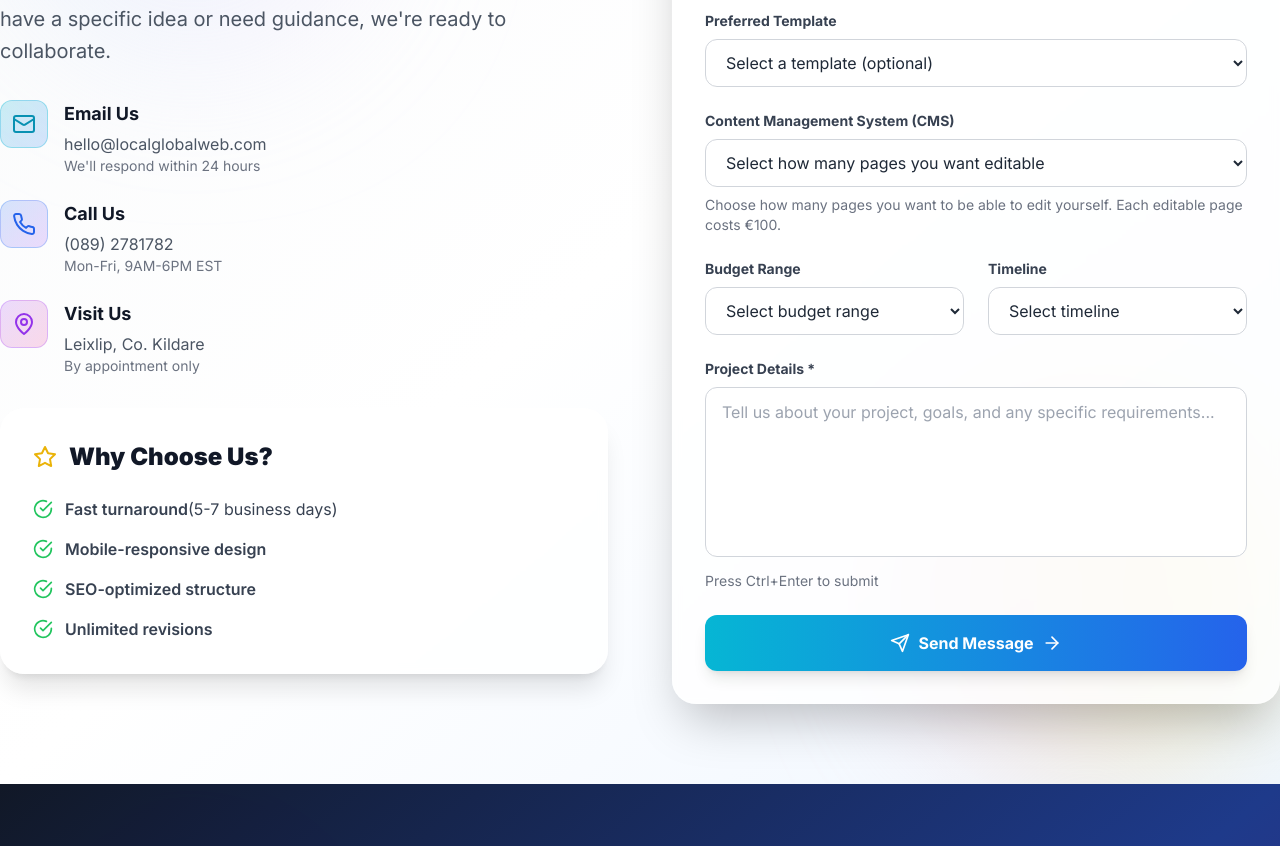
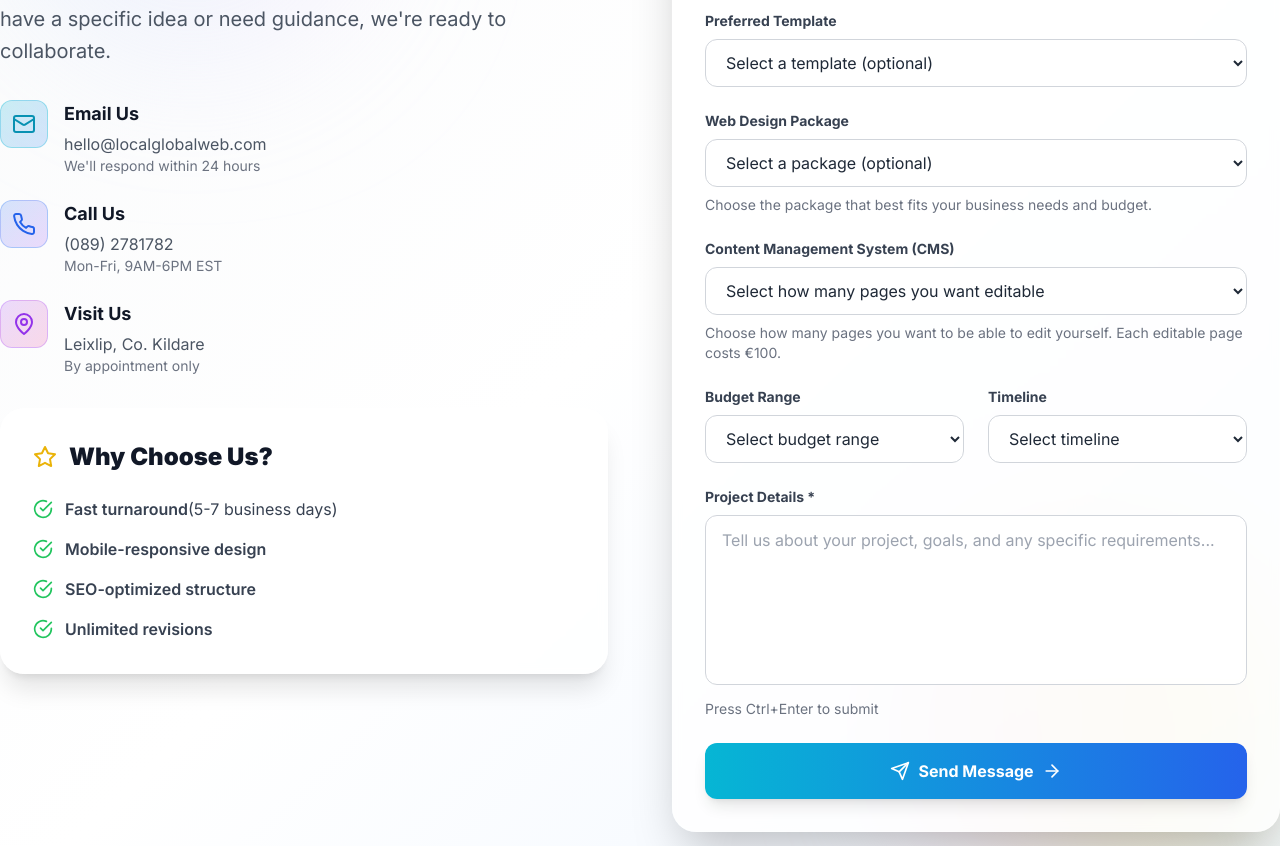
Before and after one commit to tommyoshea/localglobalweb, a Next.js app: page /contact in a window 1280 px wide. Shown: the part 1187-2033 px from the top of the page. Built offline with nearby package versions, Linux system fonts and the light colour scheme.

Commit message:
Add package selection options to contact form

```diff
--- a/src/app/contact/page.tsx
+++ b/src/app/contact/page.tsx
@@ -15,6 +15,7 @@ function ContactForm() {
     phone: '',
     businessName: '',
     template: searchParams.get('template') || '',
+    package: searchParams.get('package') || '',
     cmsPages: '',
     budget: '',
     timeline: '',
@@ -46,6 +47,13 @@ function ContactForm() {
 
     // Custom option
     { id: 'custom', name: 'Custom Design' }
+  ]
+
+  const packages = [
+    { value: 'starter', label: 'Starter Package - €299', description: 'Perfect for small businesses getting started online' },
+    { value: 'professional', label: 'Professional Package - €599', description: 'Ideal for growing businesses with more content needs' },
+    { value: 'premium', label: 'Premium Package - €999', description: 'Complete solution for established businesses' },
+    { value: 'custom', label: 'Custom Package', description: 'Tailored solution for specific requirements' }
   ]
 
   const budgets = [
@@ -116,6 +124,7 @@ function ContactForm() {
         phone: '',
         businessName: '',
         template: '',
+        package: '',
         cmsPages: '',
         budget: '',
         timeline: '',
@@ -515,6 +524,54 @@ function ContactForm() {
                   </div>
 
                   <div>
+                    {/* Package Selection Indicator */}
+                    {formData.package && (
+                      <motion.div
+                        initial={{ opacity: 0, y: -10 }}
+                        animate={{ opacity: 1, y: 0 }}
+                        className="mb-4 p-4 bg-gradient-to-r from-green-50 to-emerald-50 border border-green-200 rounded-xl"
+                      >
+                        <div className="flex items-center">
+                          <div className="w-8 h-8 bg-gradient-to-r from-green-500 to-emerald-600 rounded-full flex items-center justify-center mr-3">
+                            <Star className="w-4 h-4 text-white" />
+                          </div>
+                          <div>
+                            <p className="text-sm font-bold text-green-800">
+                              Package Selected: {packages.find(p => p.value === formData.package)?.label}
+                            </p>
+                            <p className="text-xs text-green-600">
+                              {packages.find(p => p.value === formData.package)?.description}
+                            </p>
+                          </div>
+                        </div>
+                      </motion.div>
+                    )}
+
+                    <label htmlFor="package" className="block text-sm font-bold text-gray-700 mb-2">
+                      Web Design Package
+                    </label>
+                    <select
+                      id="package"
+                      name="package"
+                      value={formData.package}
+                      onChange={handleInputChange}
+                      className={`w-full px-4 py-3 border rounded-xl focus:ring-2 focus:ring-cyan-500 focus:border-transparent transition-all duration-200 bg-white/50 backdrop-blur-sm ${
+                        formData.package ? 'border-green-300 bg-green-50' : 'border-gray-300'
+                      }`}
+                    >
+                      <option value="">Select a package (optional)</option>
+                      {packages.map((pkg) => (
+                        <option key={pkg.value} value={pkg.value}>
+                          {pkg.label}
+                        </option>
+                      ))}
+                    </select>
+                    <p className="text-sm text-gray-500 mt-2">
+                      Choose the package that best fits your business needs and budget.
+                    </p>
+                  </div>
+
+                  <div>
                     <label htmlFor="cmsPages" className="block text-sm font-bold text-gray-700 mb-2">
                       Content Management System (CMS)
                     </label>
```
